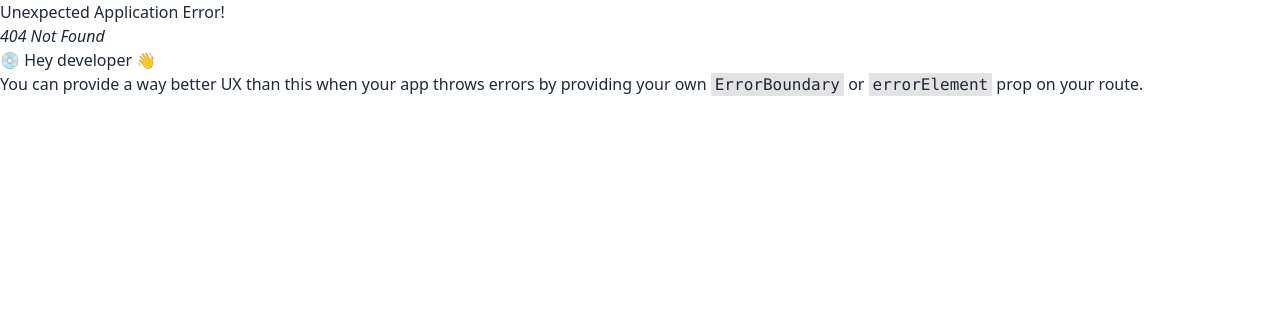
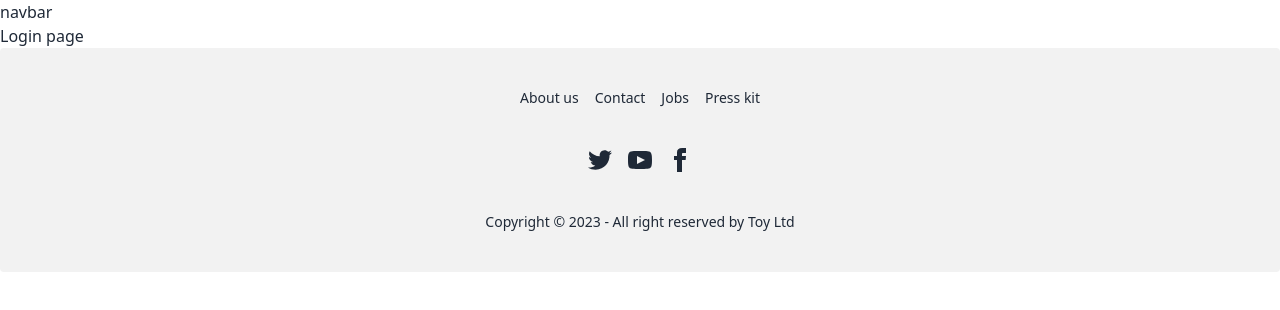
Before and after one commit to Nasim043/toy-hub-client, a React (Vite) app: page /login in a window 1280 px wide. Before the commit this address had no page. Shown: the top 310 px of the page. Built offline with nearby package versions, Linux system fonts and the light colour scheme.

Commit message:
setup basic routes and footer

```diff
--- /dev/null
+++ b/src/Layout/Main.jsx
@@ -0,0 +1,16 @@
+import { Outlet } from "react-router-dom";
+import Footer from "../Pages/Shared/Footer";
+import Navbar from "../Pages/Shared/Navbar";
+
+const Main = () => {
+  return (
+    <>
+      <Navbar></Navbar>
+      {/* Other components will be placed here */}
+      <Outlet></Outlet>
+      <Footer></Footer>
+    </>
+  );
+};
+
+export default Main;
--- /dev/null
+++ b/src/Pages/Auth/Login.jsx
@@ -0,0 +1,10 @@
+
+const Login = () => {
+  return (
+    <div>
+      <h1>Login page</h1>
+    </div>
+  );
+};
+
+export default Login;
--- /dev/null
+++ b/src/Pages/Auth/Register.jsx
@@ -0,0 +1,10 @@
+
+const Register = () => {
+  return (
+    <div>
+      <h1>Registration page</h1>
+    </div>
+  );
+};
+
+export default Register;
--- /dev/null
+++ b/src/Pages/Shared/Footer.jsx
@@ -0,0 +1,25 @@
+
+const Footer = () => {
+  return (
+    <footer className="footer footer-center p-10 bg-base-200 text-base-content rounded">
+      <div className="grid grid-flow-col gap-4">
+        <a className="link link-hover">About us</a>
+        <a className="link link-hover">Contact</a>
+        <a className="link link-hover">Jobs</a>
+        <a className="link link-hover">Press kit</a>
+      </div>
+      <div>
+        <div className="grid grid-flow-col gap-4">
+          <a><svg xmlns="http://www.w3.org/2000/svg" width="24" height="24" viewBox="0 0 24 24" className="fill-current"><path d="M24 4.557c-.883.392-1.832.656-2.828.775 1.017-.609 1.798-1.574 2.165-2.724-.951.564-2.005.974-3.127 1.195-.897-.957-2.178-1.555-3.594-1.555-3.179 0-5.515 2.966-4.797 6.045-4.091-.205-7.719-2.165-10.148-5.144-1.29 2.213-.669 5.108 1.523 6.574-.806-.026-1.566-.247-2.229-.616-.054 2.281 1.581 4.415 3.949 4.89-.693.188-1.452.232-2.224.084.626 1.956 2.444 3.379 4.6 3.419-2.07 1.623-4.678 2.348-7.29 2.04 2.179 1.397 4.768 2.212 7.548 2.212 9.142 0 14.307-7.721 13.995-14.646.962-.695 1.797-1.562 2.457-2.549z"></path></svg></a>
+          <a><svg xmlns="http://www.w3.org/2000/svg" width="24" height="24" viewBox="0 0 24 24" className="fill-current"><path d="M19.615 3.184c-3.604-.246-11.631-.245-15.23 0-3.897.266-4.356 2.62-4.385 8.816.029 6.185.484 8.549 4.385 8.816 3.6.245 11.626.246 15.23 0 3.897-.266 4.356-2.62 4.385-8.816-.029-6.185-.484-8.549-4.385-8.816zm-10.615 12.816v-8l8 3.993-8 4.007z"></path></svg></a>
+          <a><svg xmlns="http://www.w3.org/2000/svg" width="24" height="24" viewBox="0 0 24 24" className="fill-current"><path d="M9 8h-3v4h3v12h5v-12h3.642l.358-4h-4v-1.667c0-.955.192-1.333 1.115-1.333h2.885v-5h-3.808c-3.596 0-5.192 1.583-5.192 4.615v3.385z"></path></svg></a>
+        </div>
+      </div>
+      <div>
+        <p>Copyright © 2023 - All right reserved by Toy Ltd</p>
+      </div>
+    </footer>
+  );
+};
+
+export default Footer;
--- /dev/null
+++ b/src/Pages/Shared/Navbar.jsx
@@ -0,0 +1,11 @@
+
+
+const Navbar = () => {
+  return (
+    <div>
+      <h1>navbar</h1>
+    </div>
+  );
+};
+
+export default Navbar;
```
Also changed, not shown: src/Routes/Routes.jsx (added, +23 -0 lines), src/main.jsx (+3 -7 lines), src/Routes/PrivateRoutes.jsx (added).
